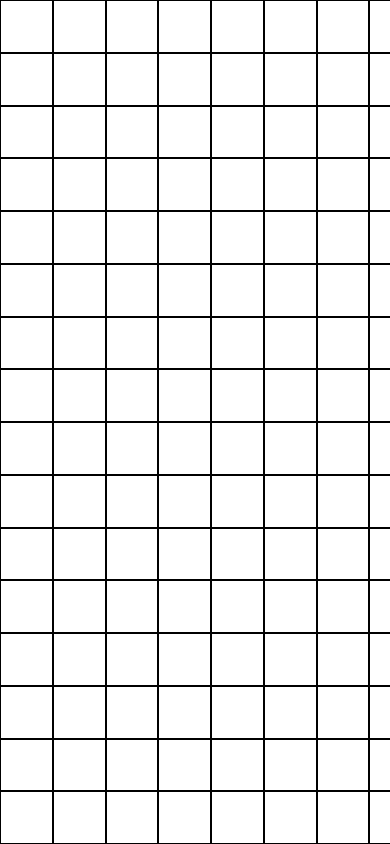
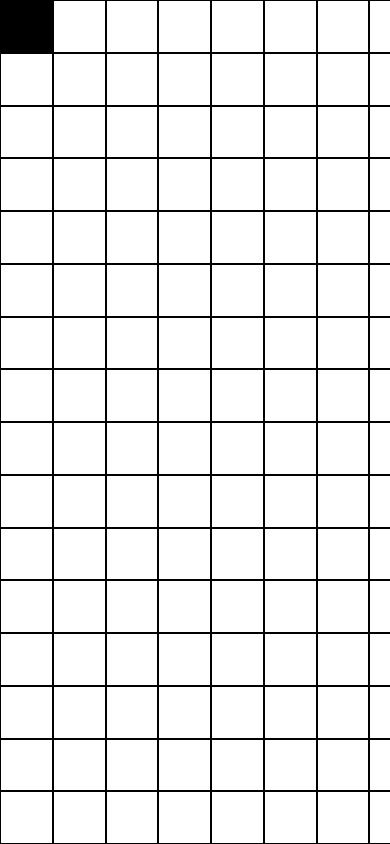
Before and after one commit to iceice54/odin-etch-a-sketch, a plain HTML site: page index.html in a window 390 px wide. Shown: the top 844 px of the page. Drawn offline with Linux system fonts and the light colour scheme.

Commit message:
Add eventlistener for each grid that toggles background colour to black when hovered

```diff
--- a/scripts.js
+++ b/scripts.js
@@ -4,5 +4,15 @@ for (let i = 0; i < (16 * 16); i++) {
     const div = document.createElement("div");
     div.classList.toggle("grid");
 
+    div.addEventListener("mouseover", () => {
+        div.classList.toggle("hovered");
+        console.log("hovered")
+    })
+
+    div.addEventListener("mouseout", () => {
+        div.classList.toggle("hovered");
+        console.log("unhovered")
+    })
+
     gridContainer.appendChild(div);
 }
--- a/styles.css
+++ b/styles.css
@@ -20,3 +20,7 @@ body {
     /* include border in size calculation for box */
     box-sizing: border-box;
 }
+
+.hovered {
+    background-color: black;
+}
```
